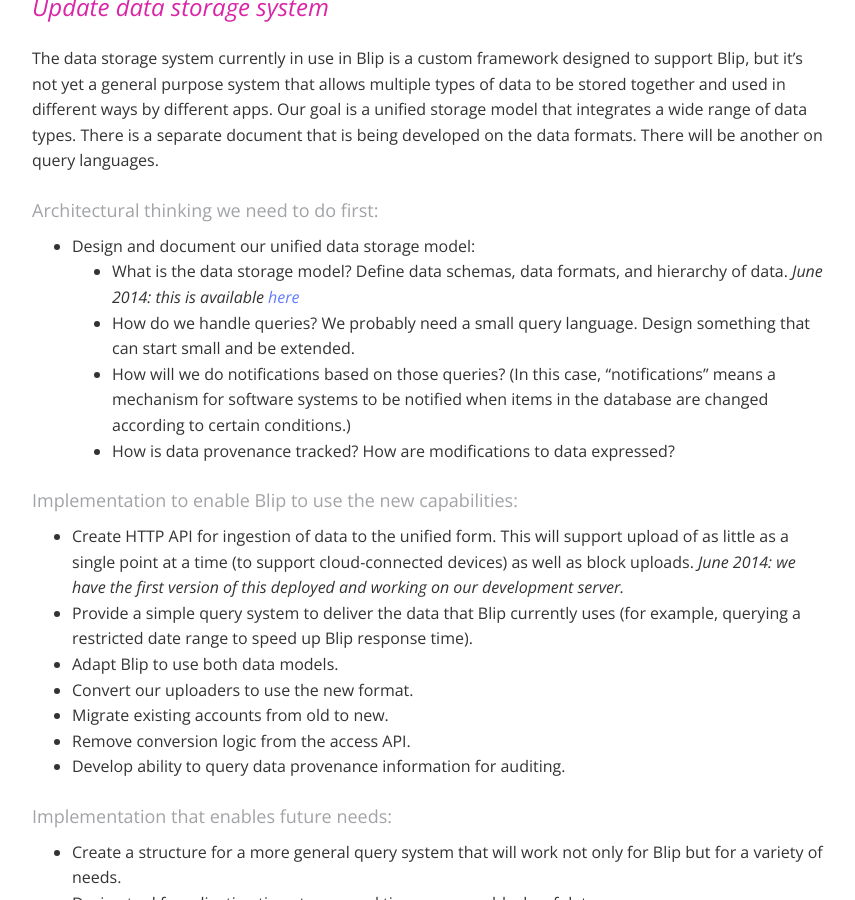
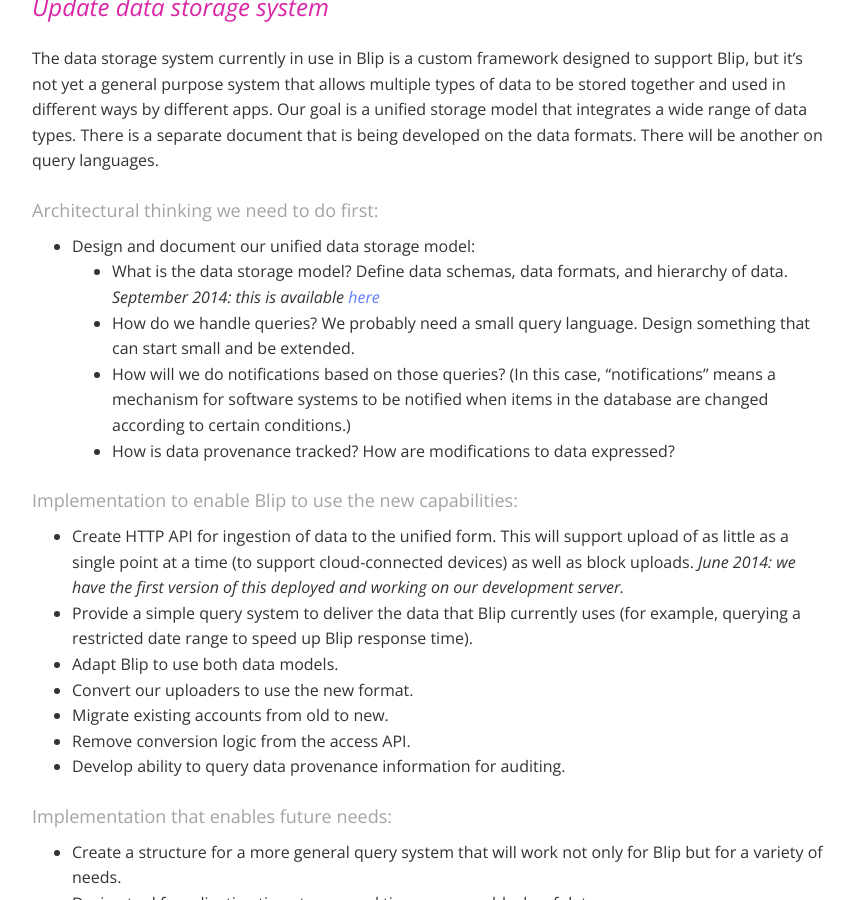
Before and after one commit to tidepool-org/tidepool-org.github.io, a Jekyll site: the page built from _docs/platform-roadmap.md, in a window 1280 px wide and 900 px high, scrolled down 4141 px. Shown: the whole window, without its empty margins (208-1063 px from the left). Built offline with Jekyll 4.4.1, drawn with Linux system fonts in a browser that asks for light colours; nearby versions of some CDN libraries.

Commit message:
Fix a bad link.

```diff
--- a/_docs/platform-roadmap.md
+++ b/_docs/platform-roadmap.md
@@ -104,7 +104,7 @@ The data storage system currently in use in Blip is a custom framework designed
 ####Architectural thinking we need to do first:
 
   * Design and document our unified data storage model:
-    * What is the data storage model? Define data schemas, data formats, and hierarchy of data. *June 2014: this is available [here](http://tidepool.org/data-model/v1.html)*
+    * What is the data storage model? Define data schemas, data formats, and hierarchy of data. *September 2014: this is available [here](http://tidepool.org/data-model/v1/)*
     * How do we handle queries? We probably need a small query language. Design something that can start small and be extended.
     * How will we do notifications based on those queries? (In this case, "notifications" means a mechanism for software systems to be notified when items in the database are changed according to certain conditions.)
     * How is data provenance tracked? How are modifications to data expressed?
```
